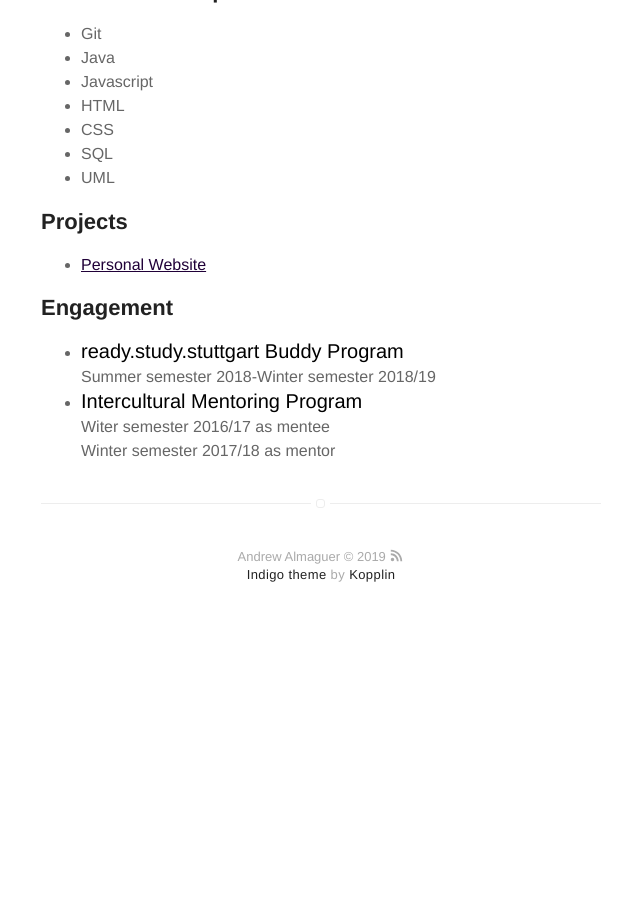
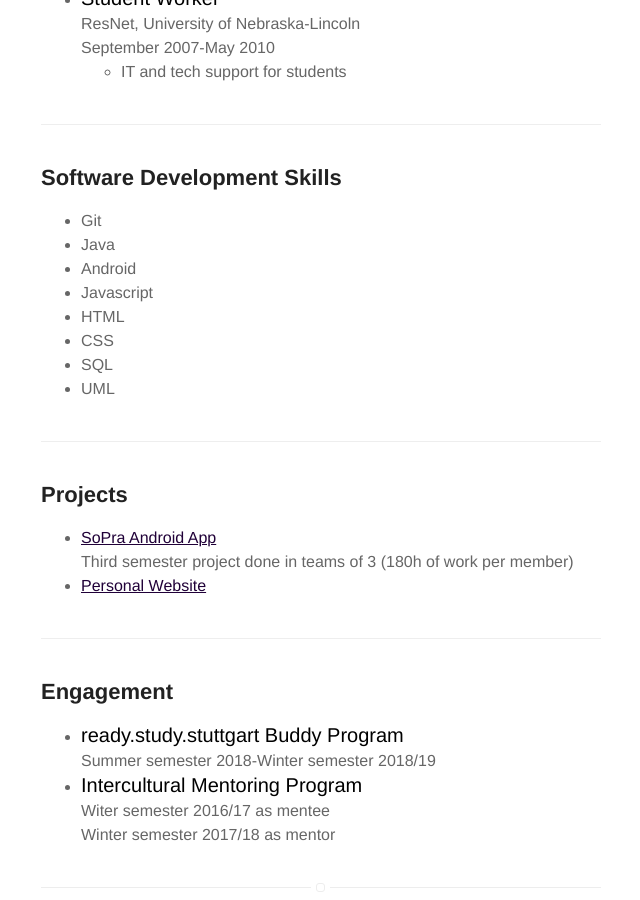
Before and after one commit to drewbudd/drewbudd.github.io, a Jekyll site: the page built from resume.md, in a window 1280 px wide and 900 px high, scrolled down 1300 px. Shown: the whole window, without its empty margins (319-959 px from the left). Built offline with Jekyll 4.4.1, drawn with Linux system fonts in a browser that asks for light colours; before the commit the page ends 1946 px from its top, so only the background shows below that.

Commit message:
Update resume and fix typo

```diff
--- a/resume.md
+++ b/resume.md
@@ -9,7 +9,7 @@ title: Resume
 </div>
 
 <p></p>
-
+---
 <h2><a name="education"></a>Education</h2>
 
 <ul class="skill-list">
@@ -20,7 +20,7 @@ title: Resume
         University of Nebraska-Lincoln<br>
         2006-2010</li>
 </ul>
-
+---
 <h2><a name="workexp"></a>Work Experience</h2>
 
 <ul class="skill-list">
@@ -54,25 +54,28 @@ title: Resume
 	        <li>IT and tech support for students</li>
         </ul>
 </ul>
-
+---
 <h2><a name="devskills"></a>Software Development Skills</h2>
 
 <ul class="skill-list">
 	<li>Git</li>
     <li>Java</li>
+    <li>Android</li>
     <li>Javascript</li>
     <li>HTML</li>
     <li>CSS</li>
     <li>SQL</li>
     <li>UML</li>
 </ul>
-
+---
 <h2><a name="projects"></a>Projects</h2>
 
 <ul>
+    <li><a href="https://github.com/drewbudd/Software-Praktikum-2017-18-Team-11">SoPra Android App</a><br>
+    Third semester project done in teams of 3 (180h of work per member)</li>
 	<li><a href="https://github.com/drewbudd/drewbudd.github.io">Personal Website</a></li>
 </ul>
-
+---
 <h2><a name="engagement"></a>Engagement</h2>
 
 <ul class="skill-list">
```
Also changed, not shown: about.md (+1 -1 lines).
